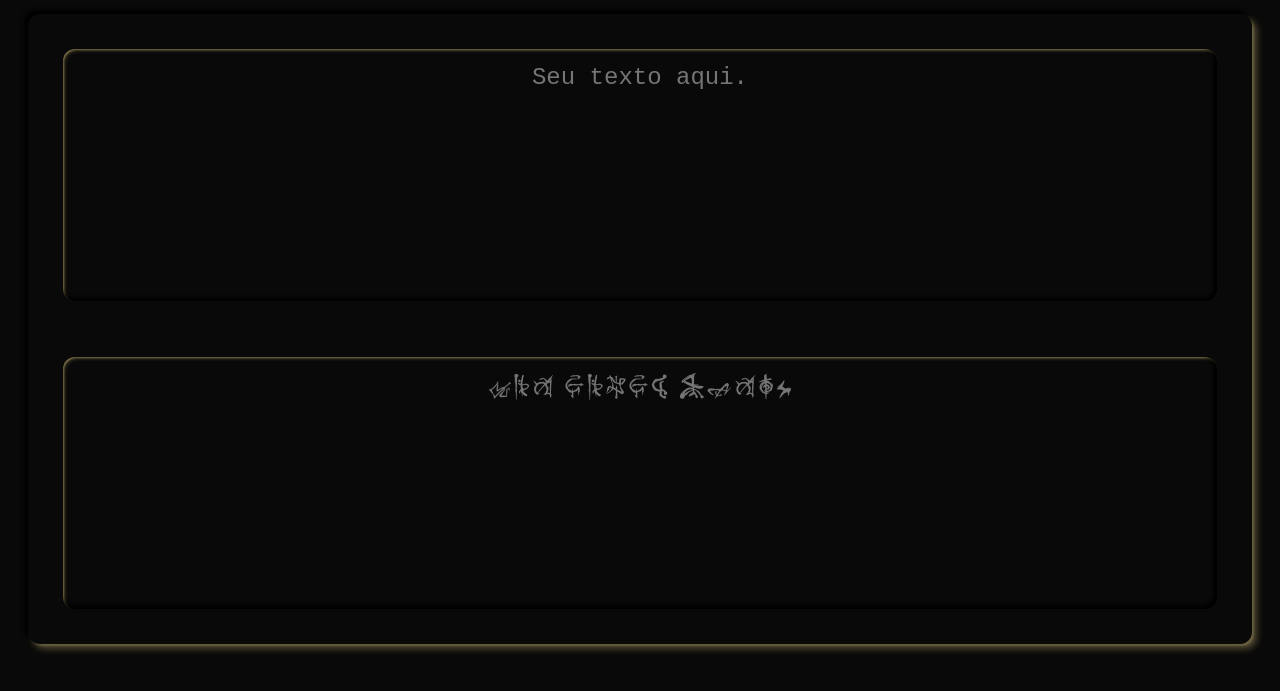
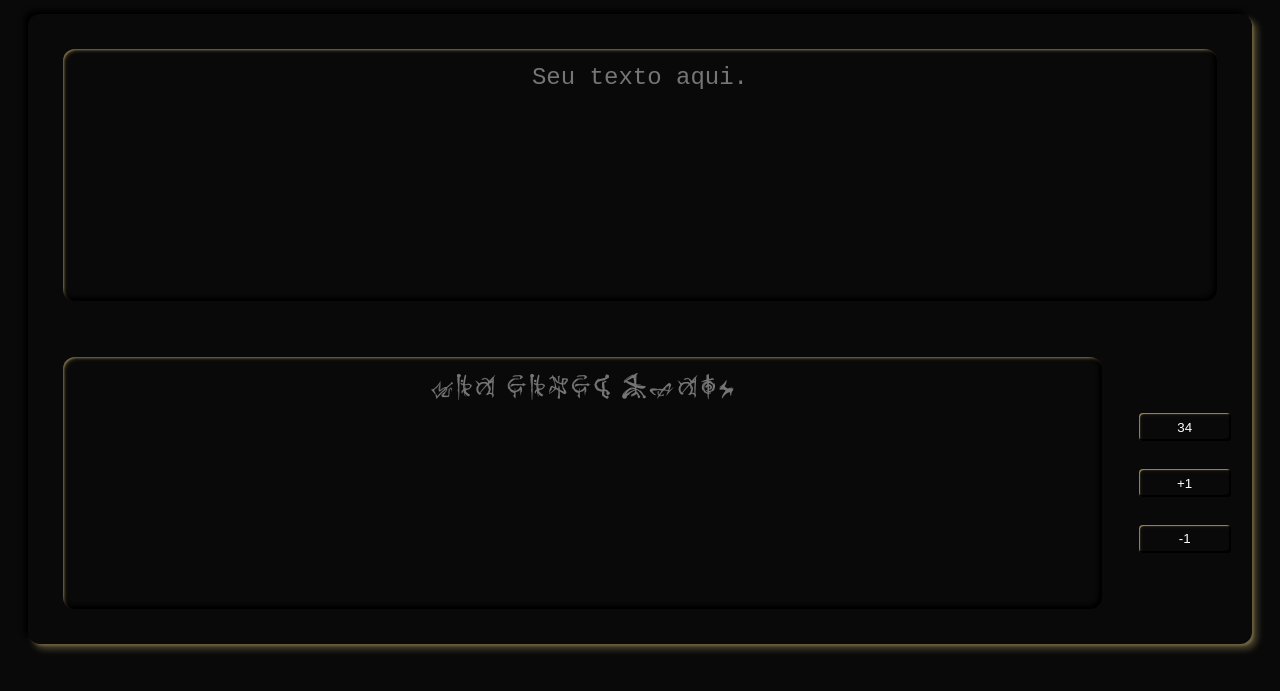
Before and after one commit to TxZeraa/TxZeraa.github.io, a plain HTML site: page sigilos.html in a window 1280 px wide. Shown: the part 93-784 px from the top of the page. Drawn offline with Linux system fonts and the light colour scheme.

Commit message:
Add files via upload

```diff
--- a/sigilos.html
+++ b/sigilos.html
@@ -1,6 +1,7 @@
 <html>
 <head>
 <meta charset="utf-8">
+<link rel="icon" type="image/png" href="favicon.png"/>
 <title>Tradutor de Sigilos</title>
 <style>
 
@@ -47,6 +48,7 @@ textarea:focus {
 	box-shadow: -4px -4px 5px #000000, 5px 5px 7px rgb(245 220 138 / 30%), 2px 2px 2px rgb(245 220 138 / 20%);
 	height: 70vh;
 	border-radius: 12px;
+	justify-content: space-between;
 }
 
 #cima {
@@ -65,12 +67,49 @@ textarea:focus {
 
 #meio2{
 	display: inline-block;
-	width: 100%;
+	width: 90%;
+}
+
+#meio3{
+	display: inline-block;
+	width: 8%;
 }
 
 #traduzido {
 	font-family: Sigilos;
 	font-size: 34px;
+}
+
+.ajustarfonte {
+	text-align: center;
+	border-width: 0px;
+	background-color: #090909;
+	color: #ffffff;
+	width: 100%;
+	border-radius: 4px;
+	height: 5%;
+	margin: 15%;
+	transition: .2s ease-in-out;
+	box-shadow: inset -2px -2px 1px #000000, inset -1px -1px 1px #000000, inset 1px 1px 5px rgb(245 220 138 / 10%), inset 1px 1px 1px rgb(245 220 138 / 60%)
+}
+button.ajustarfonte:active {
+	outline: none !important;
+	box-shadow: inset -2px -2px 1px rgb(250 189 17 / 10%), inset -1px -1px 1px rgb(250 189 17 / 60%), inset 1px 1px 5px #000000, inset 1px 1px 1px #000000 !important;
+}
+
+input#tamanhofonte.ajustarfonte:focus {
+	outline: none !important;
+	box-shadow: inset -2px -2px 1px #000000, inset -1px -1px 1px #000000, inset 1px 1px 5px rgb(250 189 17 / 10%), inset 1px 1px 1px rgb(250 189 17 / 60%) !important;
+}
+
+input::-webkit-outer-spin-button,
+input::-webkit-inner-spin-button {
+  -webkit-appearance: none;
+  margin: 0;
+}
+
+input[type=number] {
+  -moz-appearance: textfield;
 }
 
 </style>
@@ -84,6 +123,11 @@ textarea:focus {
 		areadetextos[0].style.boxShadow = "inset -2px -2px 4px #000000, inset -2px -2px 4px #000000, inset 3px 3px 3px rgb(250 189 17 / 10%), inset 1px 1px 2px rgb(250 189 17 / 60%)";
 		areadetextos[1].style.boxShadow = "inset -2px -2px 4px #000000, inset -2px -2px 4px #000000, inset 3px 3px 3px rgb(250 189 17 / 10%), inset 1px 1px 2px rgb(250 189 17 / 60%)";
 		document.getElementById('meio').style.boxShadow = "-4px -4px 5px #000000, 5px 5px 7px rgb(250 189 17 / 30%), 2px 2px 2px rgb(250 189 17 / 20%)";
+		var botoes = document.getElementsByClassName('ajustarfonte')
+		console.log(botoes)
+		botoes[0].style.boxShadow = "inset -2px -2px 1px #000000, inset -1px -1px 1px #000000, inset 1px 1px 5px rgb(250 189 17 / 10%), inset 1px 1px 1px rgb(250 189 17 / 60%)";
+		botoes[1].style.boxShadow = "inset -2px -2px 1px #000000, inset -1px -1px 1px #000000, inset 1px 1px 5px rgb(250 189 17 / 10%), inset 1px 1px 1px rgb(250 189 17 / 60%)";
+		botoes[2].style.boxShadow = "inset -2px -2px 1px #000000, inset -1px -1px 1px #000000, inset 1px 1px 5px rgb(250 189 17 / 10%), inset 1px 1px 1px rgb(250 189 17 / 60%)";
 	}
 	function sombrafraco() {
 		document.getElementById('titulo').style.filter = "drop-shadow(0px 0px 2px rgb(245, 220, 138)) drop-shadow(0px 0px 6px rgba(245, 220, 138, 0.4)) drop-shadow(0px 0px 6px rgba(245, 220, 138, 0.2))";
@@ -91,6 +135,29 @@ textarea:focus {
 		areadetextos[0].style.boxShadow = "inset -2px -2px 4px #000000, inset -2px -2px 4px #000000, inset 3px 3px 3px rgb(245 220 138 / 10%), inset 1px 1px 2px rgb(245 220 138 / 60%)";
 		areadetextos[1].style.boxShadow = "inset -2px -2px 4px #000000, inset -2px -2px 4px #000000, inset 3px 3px 3px rgb(245 220 138 / 10%), inset 1px 1px 2px rgb(245 220 138 / 60%)";
 		document.getElementById('meio').style.boxShadow = "-4px -4px 5px #000000, 5px 5px 7px rgb(245 220 138 / 30%), 2px 2px 2px rgb(245 220 138 / 20%)";
+		var botoes = document.getElementsByClassName('ajustarfonte')
+		botoes[0].style.boxShadow = "inset -2px -2px 1px #000000, inset -1px -1px 1px #000000, inset 1px 1px 5px rgb(245 220 138 / 10%), inset 1px 1px 1px rgb(245 220 138 / 60%)";
+		botoes[1].style.boxShadow = "inset -2px -2px 1px #000000, inset -1px -1px 1px #000000, inset 1px 1px 5px rgb(245 220 138 / 10%), inset 1px 1px 1px rgb(245 220 138 / 60%)";
+		botoes[2].style.boxShadow = "inset -2px -2px 1px #000000, inset -1px -1px 1px #000000, inset 1px 1px 5px rgb(245 220 138 / 10%), inset 1px 1px 1px rgb(245 220 138 / 60%)";
+	}
+
+	function botao(operacao) {
+		var fonteatual = document.getElementById('tamanhofonte').value;
+		fonteatual = parseInt(fonteatual, 10);
+		var fontealterado;
+		if (operacao == 'soma') {
+			fontealterado = fonteatual + 1;
+		} else if (operacao == 'sub') {
+			fontealterado = fonteatual - 1;
+		}
+		document.getElementById("tamanhofonte").value = fontealterado;
+		document.getElementById("tamanhofonte").onchange();
+	}
+
+	function tamanhosigilos() {
+		var fonteatual = document.getElementById('tamanhofonte').value;
+		fonteatual = parseInt(fonteatual, 10);
+		document.getElementById("traduzido").style.fontSize = fonteatual;
 	}
 </script>
 
@@ -107,6 +174,11 @@ textarea:focus {
 <div id="meio2">
 	<textarea readonly id="traduzido" placeholder="Seu texto aqui."></textarea>
 </div>
+<div id="meio3">
+	<input type="number" min="0" class="ajustarfonte" id="tamanhofonte" value='34' onchange="tamanhosigilos()">
+	<button class="ajustarfonte" onclick="botao('soma')">+1</button>
+	<button class="ajustarfonte" onclick="botao('sub')">-1</button>
+</div>
 </div>
 </body>
 </html>
```
Also changed, not shown: favicon.png (added).
